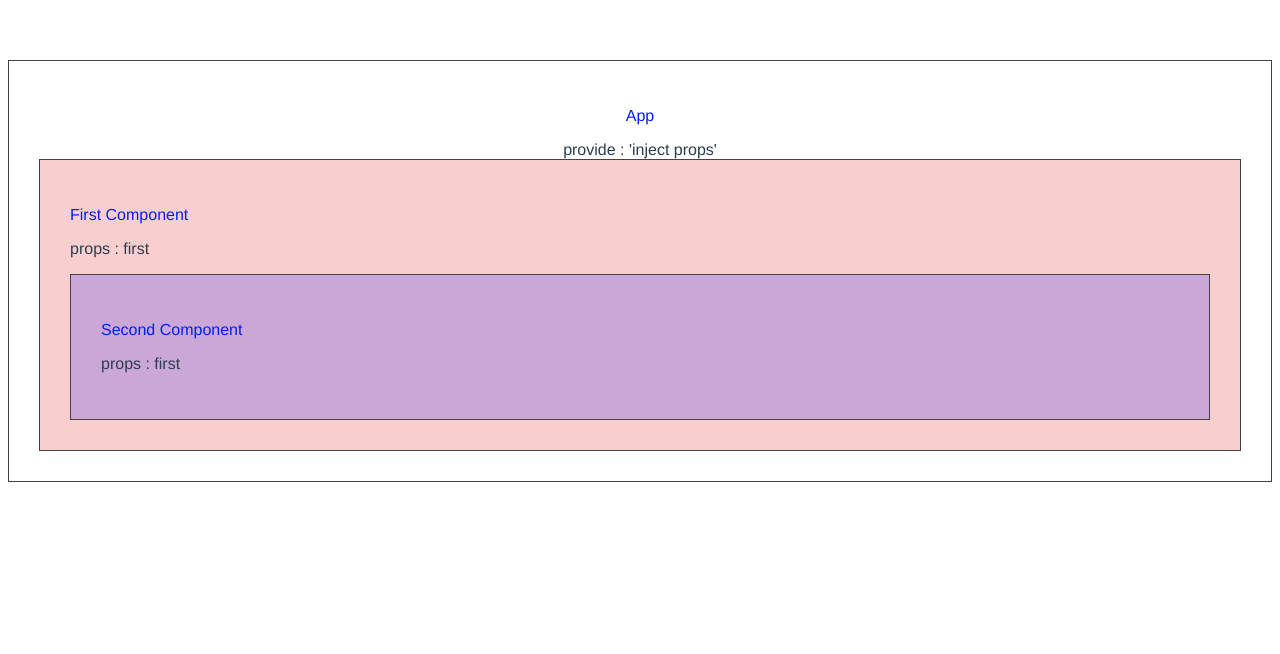
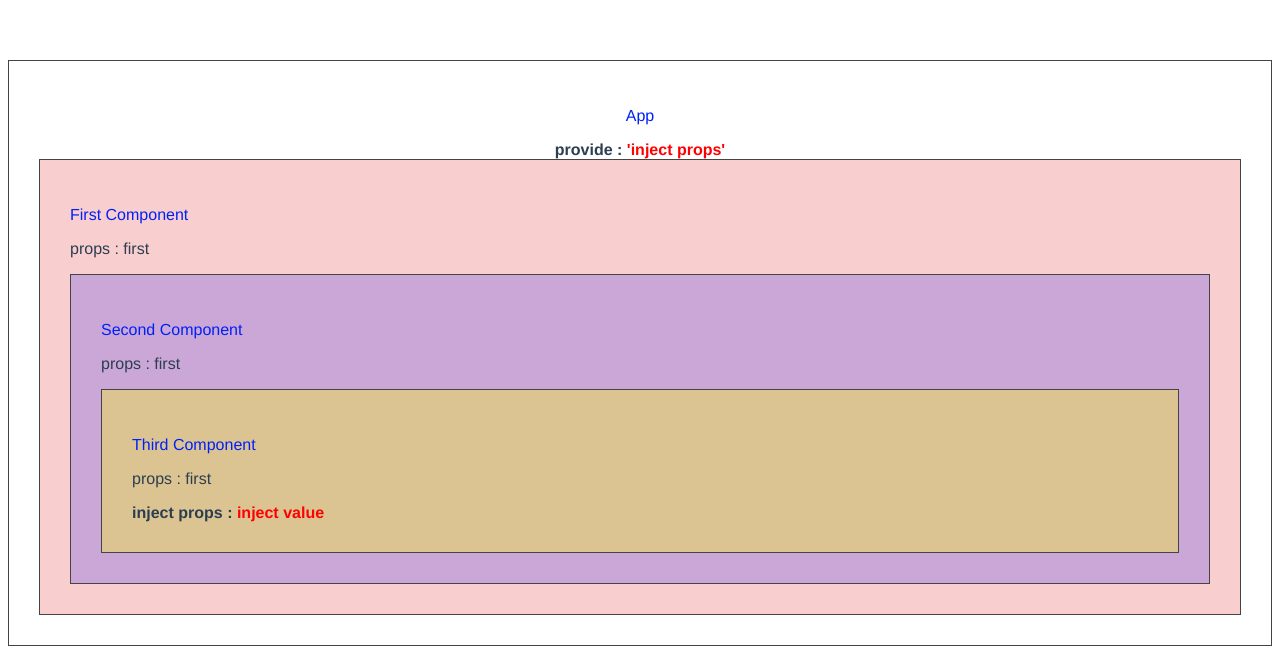
Before and after one commit to thkimk/kvue, a Vue app: page / in a window 1280 px wide. Shown: the top 654 px of the page. Built offline with nearby package versions, Linux system fonts and the light colour scheme.

Commit message:
작업 추가

```diff
--- a/src/components/Third.vue
+++ b/src/components/Third.vue
@@ -0,0 +1,30 @@
+<template>
+  <div class="comp comp-tcolor">
+    <p class="comp-name">Third Component</p>
+    <p>props : {{ name }}</p>
+
+    <span class="inject-text">inject props :
+      <span class="inject-value">{{ injectProps }}</span>
+    </span>
+  </div>
+</template>
+
+<script>
+export default {
+  name: 'third',
+  props: {
+    name: String
+  },
+  inject: ['injectProps']
+}
+</script>
+
+<style>
+.inject-text {
+  font-weight: bold;
+}
+
+.inject-value {
+  color: red
+}
+</style>
```
Also changed, not shown: 1 other file (tests, documents, lock files or other folders).
